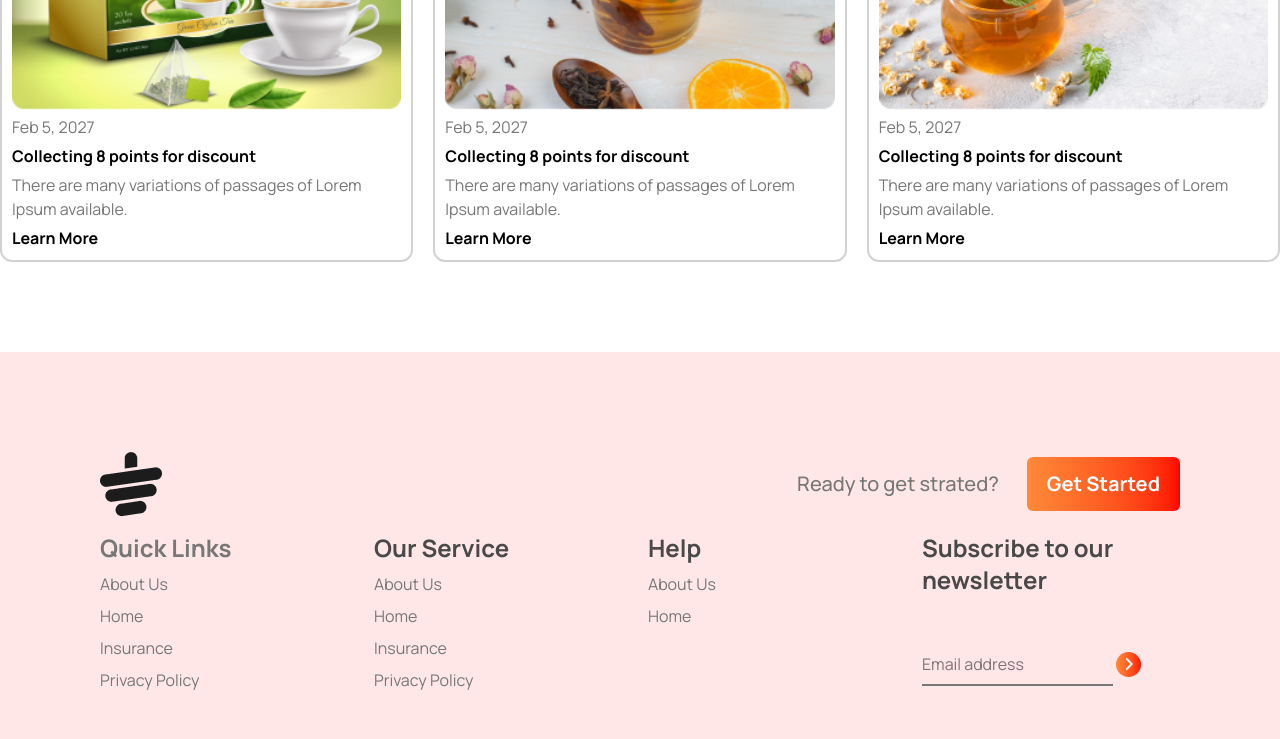
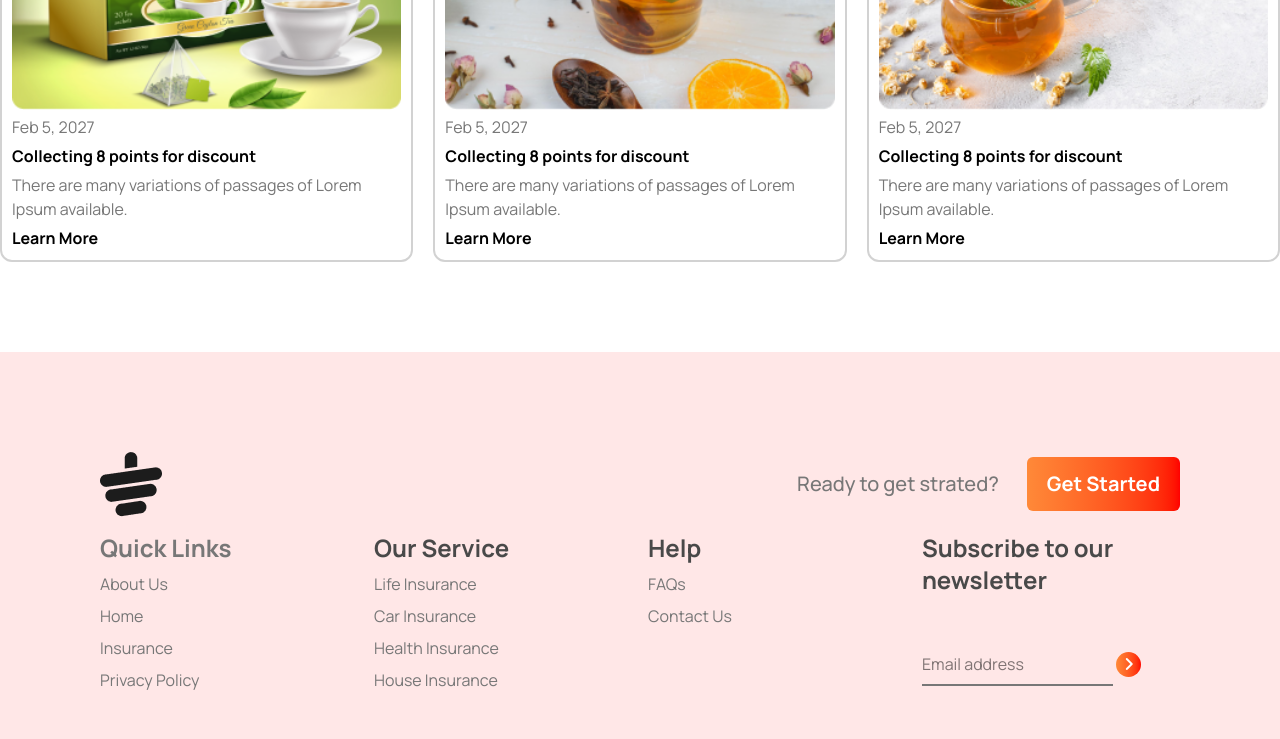
Before and after one commit to salman-ibn-riyaj/tea-house-tailwind, a plain HTML site: page index.html in a window 1280 px wide. Shown: the part 2955-3694 px from the top of the page. Drawn offline with nearby package versions, Linux system fonts and the light colour scheme.

Commit message:
ul corrected

```diff
--- a/index.html
+++ b/index.html
@@ -330,17 +330,17 @@
 
             <ul class="space-y-2">
                 <li class="font-bold text-2xl text-[#494949]">Our Service</li>
-                <li class="text-[#777777]"><a href="">About Us</a></li>
-                <li class="text-[#777777]"><a href="">Home</a></li>
-                <li class="text-[#777777]"><a href="">Insurance</a></li>
-                <li class="text-[#777777]"><a href="">Privacy Policy</a></li>
+                <li class="text-[#777777]"><a href="">Life Insurance</a></li>
+                <li class="text-[#777777]"><a href="">Car Insurance</a></li>
+                <li class="text-[#777777]"><a href="">Health Insurance</a></li>
+                <li class="text-[#777777]"><a href="">House Insurance</a></li>
             </ul>
 
 
             <ul class="space-y-2">
                 <li class="font-bold text-2xl text-[#494949]">Help</li>
-                <li class="text-[#777777]"><a href="">About Us</a></li>
-                <li class="text-[#777777]"><a href="">Home</a></li>
+                <li class="text-[#777777]"><a href="">FAQs</a></li>
+                <li class="text-[#777777]"><a href="">Contact Us</a></li>
 
             </ul>
 
```
